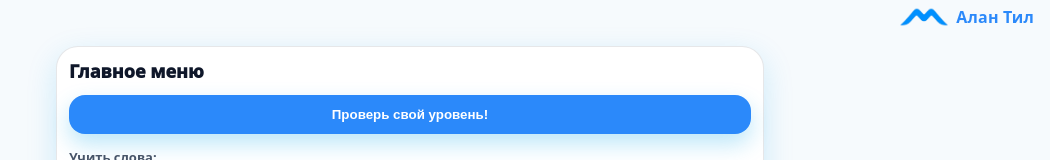
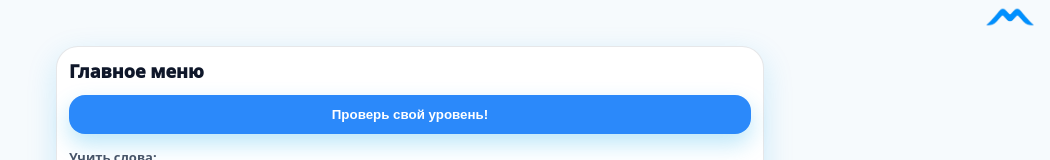
Before and after one commit to karachay-malkar/AlanTil_v3, a plain HTML site: page index.html in a window 1280 px wide. Shown: the top 160 px of the page, without its empty margins (230-1280 px from the left). Drawn offline with Linux system fonts and the light colour scheme; no server answers.

Commit message:
Update index.html

```diff
--- a/index.html
+++ b/index.html
@@ -12,7 +12,6 @@
     <div class="titleWrap">
     <div class="brand">
   <img src="logo.png" class="brandIcon" alt="Алан Тил">
-  <div class="title">Алан Тил</div>
 </div>
         <button id="btnBackArrow" class="backArrow" aria-label="Назад" title="Назад">
           <svg viewBox="0 0 24 24" aria-hidden="true" focusable="false">
```
